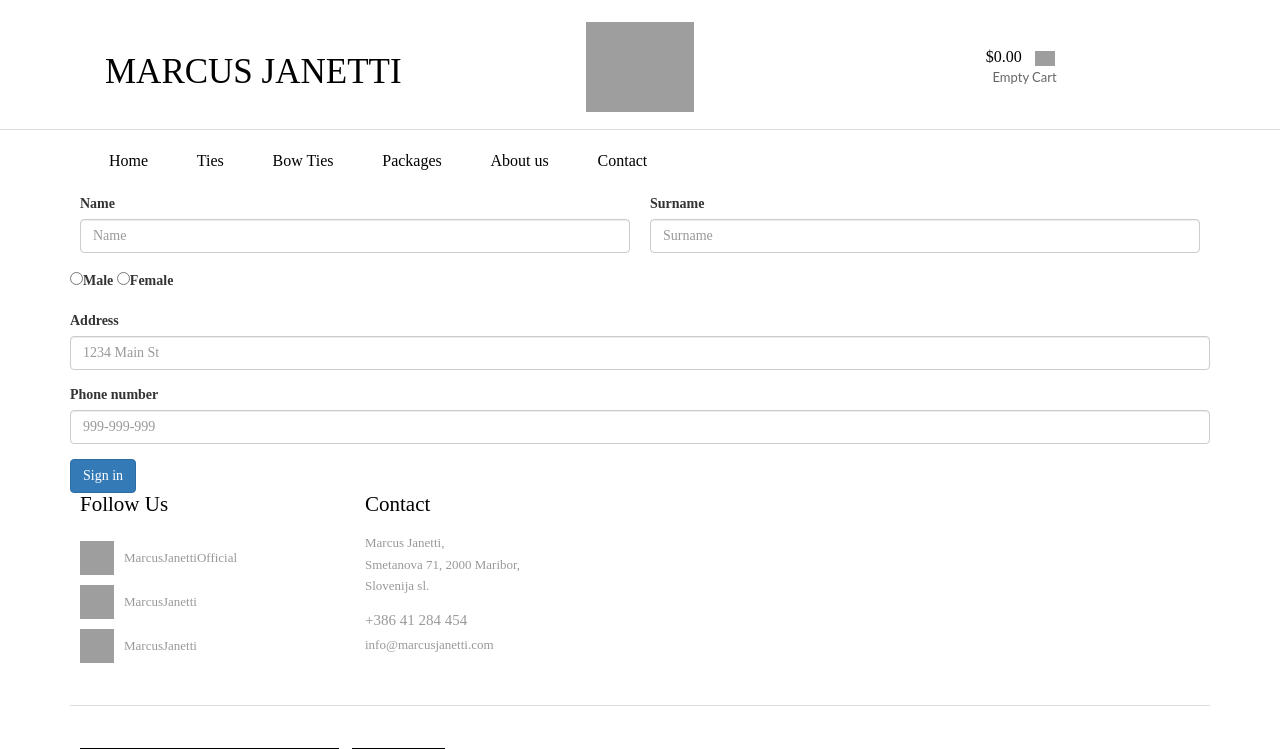
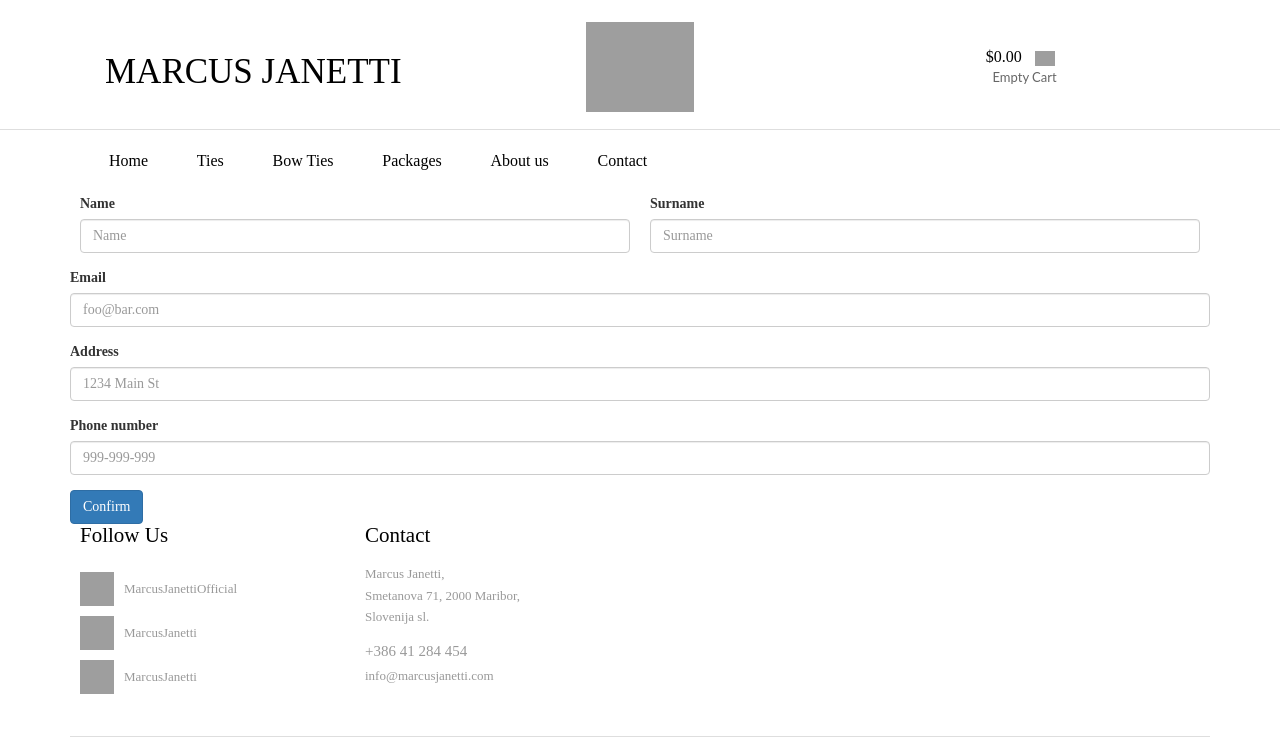
Before and after one commit to tomicilija/MJ, a PHP site: page /step1.php in a window 1280 px wide. Shown: the top 749 px of the page. Run offline with PHP 8.4, Linux system fonts and the light colour scheme; some web fonts are replaced; grey boxes are pictures that could not be loaded.

Commit message:
create customer funkcionalnost

```diff
--- a/core/class.customer.php
+++ b/core/class.customer.php
@@ -8,19 +8,17 @@ class CUSTOMER
       $this->db = $DB_con;
     }
 
-    public function create($email,$name,$surname,$gender,$address,$phone,$birthday)
+    public function create($email,$name,$surname,$address,$phone)
     {
        try
        {
-           $statement = $this->db->prepare("INSERT INTO customers(email,name,surname,gender,address,phone,birthday) VALUES(:cemail,:cname,:csurname,:cgender,:caddress,:cphone,:cbirthday)");
+           $statement = $this->db->prepare("INSERT INTO customers(email,name,surname,address,phone) VALUES(:cemail,:cname,:csurname,:caddress,:cphone)");
 
            $statement->bindparam(":cemail", $email);
            $statement->bindparam(":cname", $name);
            $statement->bindparam(":csurname", $surname);
-           $statement->bindparam(":cgender", $gender);
            $statement->bindparam(":caddress", $address);
            $statement->bindparam(":cphone", $phone);
-           $statement->bindparam(":cbirthday", $birthday);
            $statement->execute();
 
            return $statement;
--- a/step1.php
+++ b/step1.php
@@ -7,31 +7,27 @@ include_once 'header.html';
       <div class="form-row">
         <div class="form-group col-md-6">
           <label for="customer_name">Name</label>
-          <input type="text" class="form-control" id="customer_name" placeholder="Name">
+          <input type="text" class="form-control" id="customer_name" name="customer_name" placeholder="Name">
         </div>
         <div class="form-group col-md-6">
           <label for="customer_surname">Surname</label>
-          <input type="text" class="form-control" id="inputPassword4" placeholder="Surname">
+          <input type="text" class="form-control" id="customer_surname" name="customer_surname" placeholder="Surname">
         </div>
       </div>
       <div class="form-group">
-        <div class="form-check">
-          <label class="form-check-label">
-            <input class="form-check-input position-static" type="radio" name="genderRadio" id="customer_gender" value="male" aria-label="...">Male
-            <input class="form-check-input position-static" type="radio" name="genderRadio" id="customer_gender" value="female" aria-label="...">Female
-          </label>
-        </div>
+        <label for="customer_email">Email</label>
+        <input type="email" class="form-control" id="customer_email" name="customer_email" placeholder="foo@bar.com">
       </div>
       <div class="form-group">
-        <label for="inputAddress">Address</label>
-        <input type="text" class="form-control" id="customer_address" placeholder="1234 Main St">
+        <label for="customer_address">Address</label>
+        <input type="text" class="form-control" id="customer_address" name="customer_address" placeholder="1234 Main St">
       </div>
       <div class="form-group">
         <label for="customer_phone">Phone number</label>
-        <input type="text" class="form-control" id="customer_phone" placeholder="999-999-999">
+        <input type="text" class="form-control" id="customer_phone" name="customer_phone" placeholder="999-999-999">
       </div>
 
-      <button type="submit" class="btn btn-primary">Sign in</button>
+      <button type="submit" class="btn btn-primary">Confirm</button>
     </form>
 </div>
 
--- /dev/null
+++ b/step2.php
@@ -0,0 +1,3 @@
+<?php
+echo 'success!';
+?>
```
Also changed, not shown: core/db.php (+4 -4 lines), customer.php (added, +25 -0 lines).
